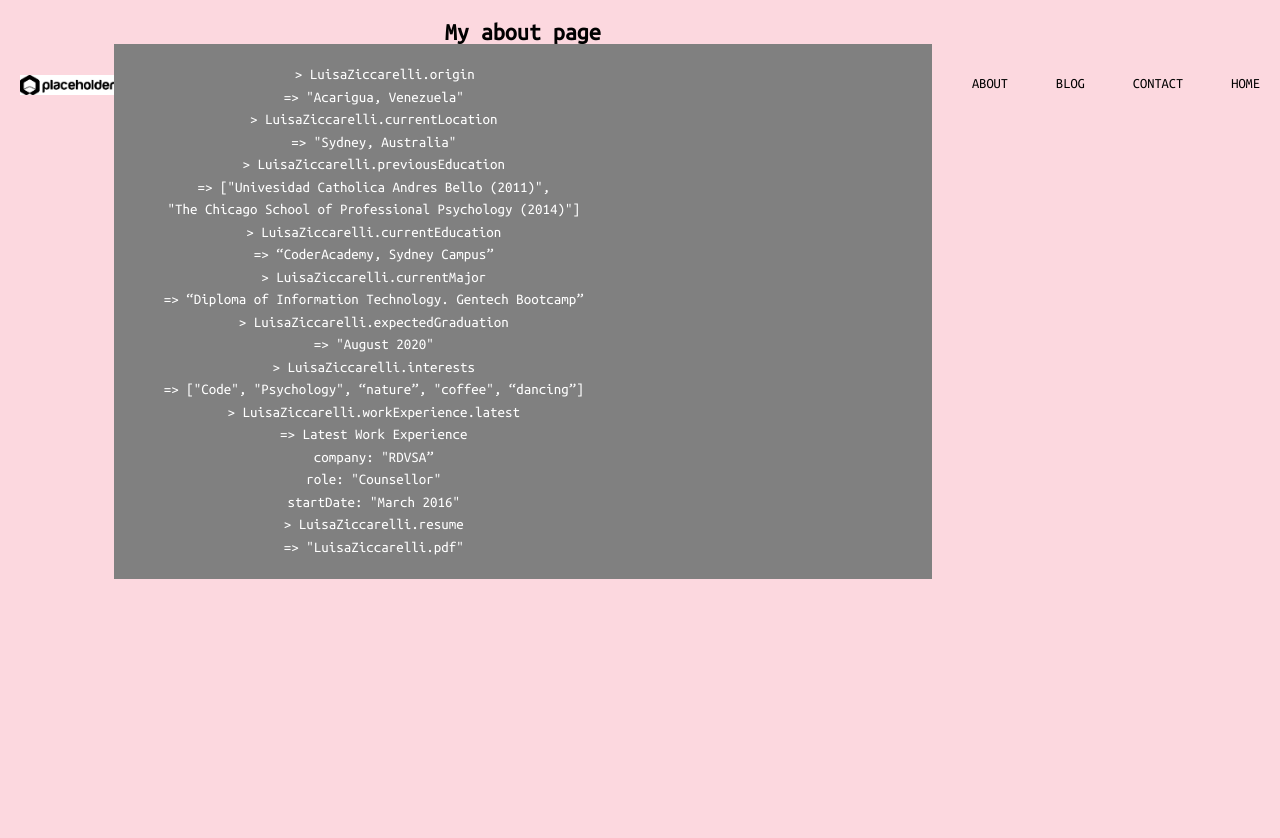
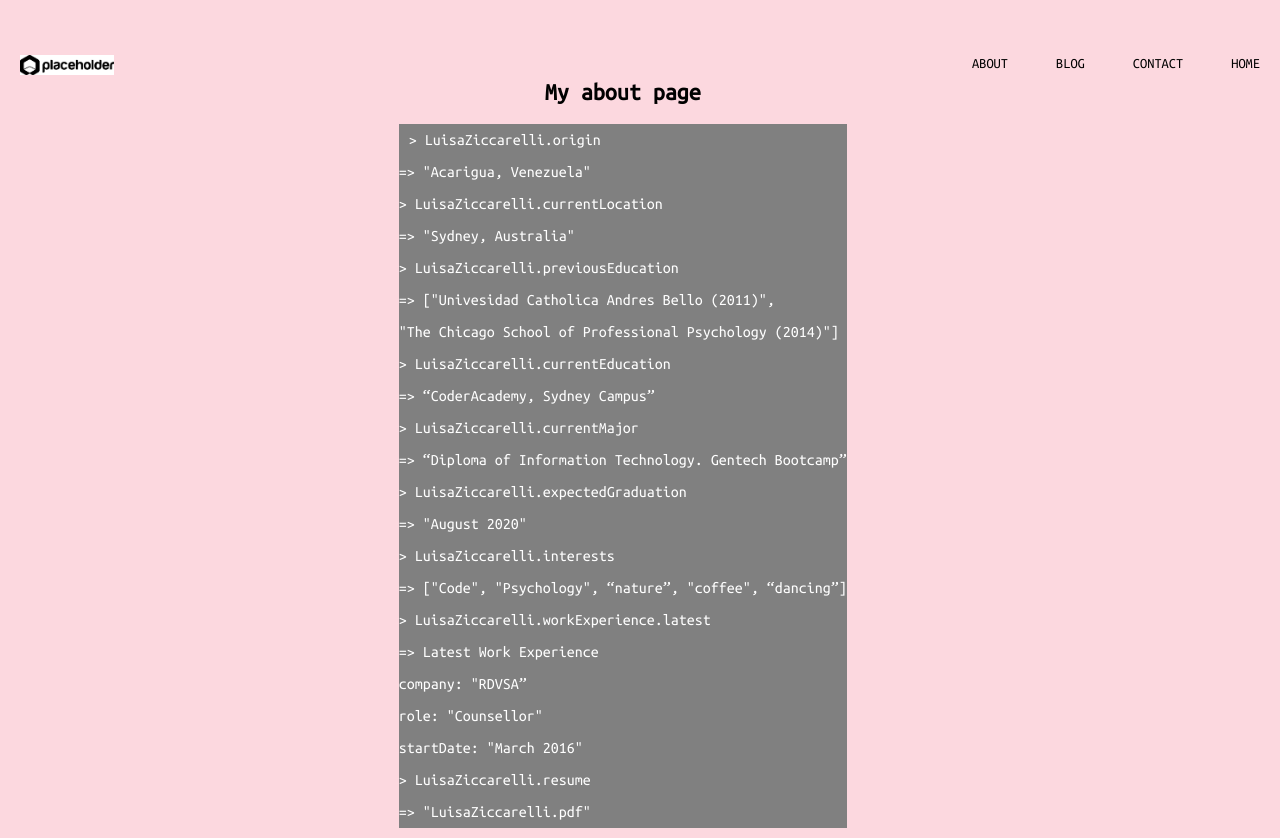
Before and after one commit to luisaziccarelli/-LuisaZiccarelli_T1A3.github.io, a plain HTML site: page src/about.html in a window 1280 px wide. Before the commit the page ends 800 px from the top, so only its background shows below. Drawn offline with Linux system fonts and the light colour scheme.

Commit message:
1st layout of blog page

```diff
--- a/src/_about-container.scss
+++ b/src/_about-container.scss
@@ -1,22 +1,26 @@
+.about-container {
+  display: flex;
+  flex-wrap: wrap;
+  justify-content: center;
 
-.about-container{
-    margin: 0;
-    padding-top: 20px;
-    padding-left: 50px;
-    padding-right: 50px;
-    padding-bottom: 20px;
-    font-size: 15px;
-    font-weight: lighter;;
-    background-color: grey;
-    color: white;
-    font-family: 'Lato', sans-serif;
-    font-family: 'Ubuntu Mono', monospace;
-    display: flex;
-    align-content: center;
+  p {
+    margin-top: 10px;
+    margin-left: 200px;
+    line-height: 2;
+    margin-top: 0;
+    margin-bottom: 10px;
+    color: #fff;
+    font-weight: 100;
+    background: grey;
+  }
+}
 
-p {
-        line-height: 1.5 ;
-        margin-top: 0 ;
-        margin-bottom: 0 ;
-      }
+.centered-heading {
+  text-align: center;
+  font-family: 'Lato', sans-serif;
+  font-family: 'Ubuntu Mono', monospace;
+  margin-top: 80px;
+  margin-left: 200px;
+  margin-bottom: 20px;
+
 }
--- a/src/_blog-container.scss
+++ b/src/_blog-container.scss
@@ -1,3 +1,4 @@
+
 .blog-container {
     display: flex;
     flex-wrap: wrap;
@@ -7,11 +8,9 @@
 
 p {
     font-family: 'Lato', sans-serif;
-        font-family: 'Ubuntu Mono', monospace;
-        line-height: 2;
-        margin-top: 0;
-        margin-bottom: 0;
-        text-indent: 22px;
+    font-family: 'Ubuntu Mono', monospace;
+    line-height: 1;
+    text-indent: 10px;
 }
 
 
--- a/src/about.html
+++ b/src/about.html
@@ -22,10 +22,9 @@
             </nav>
     </header>
     <body>
-      <section class= "title">
-    <h1>My about page</h1>
-        <div class= "about-container">
-            <p>
+      <section class= "about-container">
+        <h1 class= "centered-heading">My about page</h1>
+              <p>
             > LuisaZiccarelli.origin
                 <br>
                => "Acarigua, Venezuela"
@@ -70,7 +69,6 @@
                  <br>
                => "LuisaZiccarelli.pdf"
              </p>
-            </section>
-      </div>
+    </section>
 </body>
 </html>
--- a/src/main.scss
+++ b/src/main.scss
@@ -11,34 +11,18 @@
     box-sizing: border-box;
 }
 
-.centered-heading {
-    text-align: center;
-    font-family: 'Lato', sans-serif;
-    font-family: 'Ubuntu Mono', monospace;
-    margin-top: 100px;
-    margin-left: 200px;
-
-}
 
 body {
     background-color: rgb(252, 216, 223);
 }
 
 
-.bottom-heading {
-    margin-top: 20px;
+.centered-heading {
+    display: flex;
     text-align: center;
     font-family: 'Lato', sans-serif;
     font-family: 'Ubuntu Mono', monospace;
-    display: flex;
-    align-content: flex-end;
+    margin-top: 80px;
+    margin-left: 200px;
 
 }
-
-.title {
-    text-align: center;
-    font-family: 'Lato', sans-serif;
-    font-family: 'Ubuntu Mono', monospace;
-    margin-top: 20px;
-    margin-bottom: 20px;
-}
```
Also changed, not shown: src/blog.html (+1 -2 lines), src/main.css, 1 other file.
